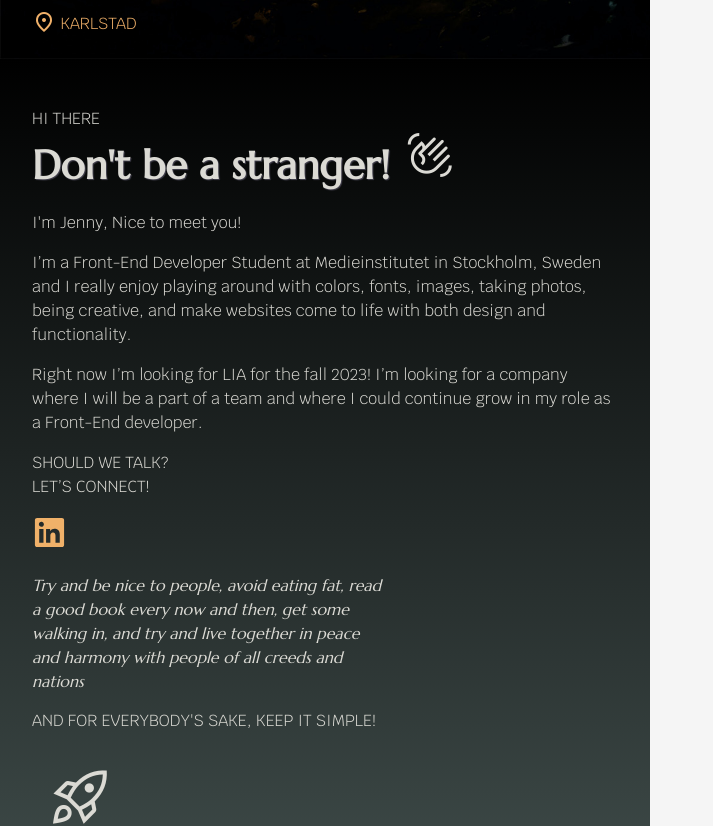
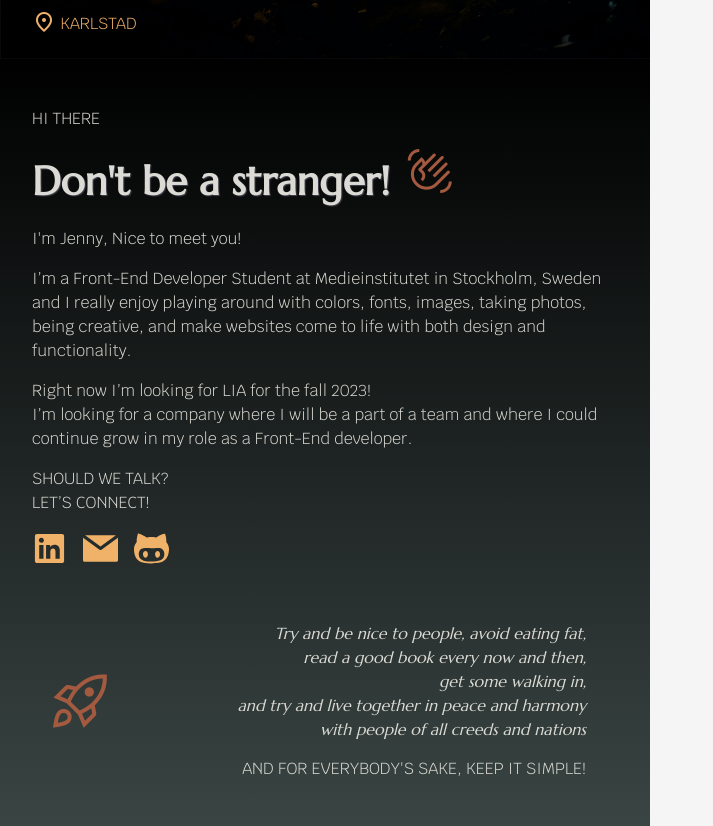
Before and after one commit to jenmwa/jenwaller-se, a Vue app: page / in a window 1280 px wide. Shown: the part 501-1327 px from the top of the page, without its empty margins (0-713 px from the left). Built offline with nearby package versions, Linux system fonts and the light colour scheme.

Commit message:
:lipstick: socials added

```diff
--- a/src/components/AboutMe.vue
+++ b/src/components/AboutMe.vue
@@ -5,12 +5,18 @@
     <span class="material-symbols-outlined">waving_hand</span>
     <p class="about-me-text">I'm Jenny, Nice to meet you! </p>
     <p class="about-me-text">I’m a Front-End Developer Student at Medieinstitutet in Stockholm, Sweden and I really enjoy playing around with colors, fonts, images, taking photos, being creative, and make websites come to life with both design and functionality.</p>
-    <p class="about-me-text">Right now I’m looking for LIA for the fall 2023!
+    <p class="about-me-text">Right now I’m looking for LIA for the fall 2023!<br>
       I’m looking for a company where I will be a part of a team and where I could continue grow in my role as a Front-End developer.</p>
     <p>Should we talk?<br> Let’s connect!</p>
+
     <img class="icons" src="/linkedin-fill-svgrepo-com.svg">
-    <p class="meaning-of-life">Try and be nice to people, avoid eating fat, read a good book every now and then, get some walking in, and try and live together in peace and harmony with people of all creeds and nations</p>
-    <p>and for everybody's sake, KEEP IT SIMPLE!</p>
+    <img class="icons" src="/email-svgrepo-com.svg">
+    <img class="icons" src="/github-svgrepo-com.svg">
+
+    <div class="words">
+      <p class="meaning-of-life">Try and be nice to people, avoid eating fat, <br>read a good book every now and then,<br>get some walking in, <br>and try and live together in peace and harmony with people of all creeds and nations</p>
+      <p>and for everybody's sake, KEEP IT SIMPLE!</p>
+    </div>
     <span class="material-symbols-outlined rocket">
 rocket_launch
 </span>
@@ -47,8 +53,9 @@ h2 {
   text-transform: none;
   }
 
-  .icons {
+  .icons, .material-symbols-outlined {
     margin-top: 1rem;
+    margin-right: 1rem;
     width: 35px;
     filter: invert(72%) sepia(82%) saturate(366%) hue-rotate(330deg) brightness(98%) contrast(92%);
     transition: transform 500ms;
@@ -62,12 +69,19 @@ h2 {
     }
 
   }
-  .meaning-of-life {
-    text-transform: none;
-    font-family: $secondaryFont;
-    width: 60%;
-    font-style: italic;
+  .words {
+    text-align: right;
+    background: none;
+    height: 0;
 
+    .meaning-of-life {
+      margin-left: auto;
+      padding-left: 1rem;
+      text-transform: none;
+      font-family: $secondaryFont;
+      width: 70%;
+      font-style: italic;
+    }
   }
   .rocket {
     font-size: 4rem;
```
Also changed, not shown: public/email-svgrepo-com.svg (added), public/github-svgrepo-com.svg (added).
